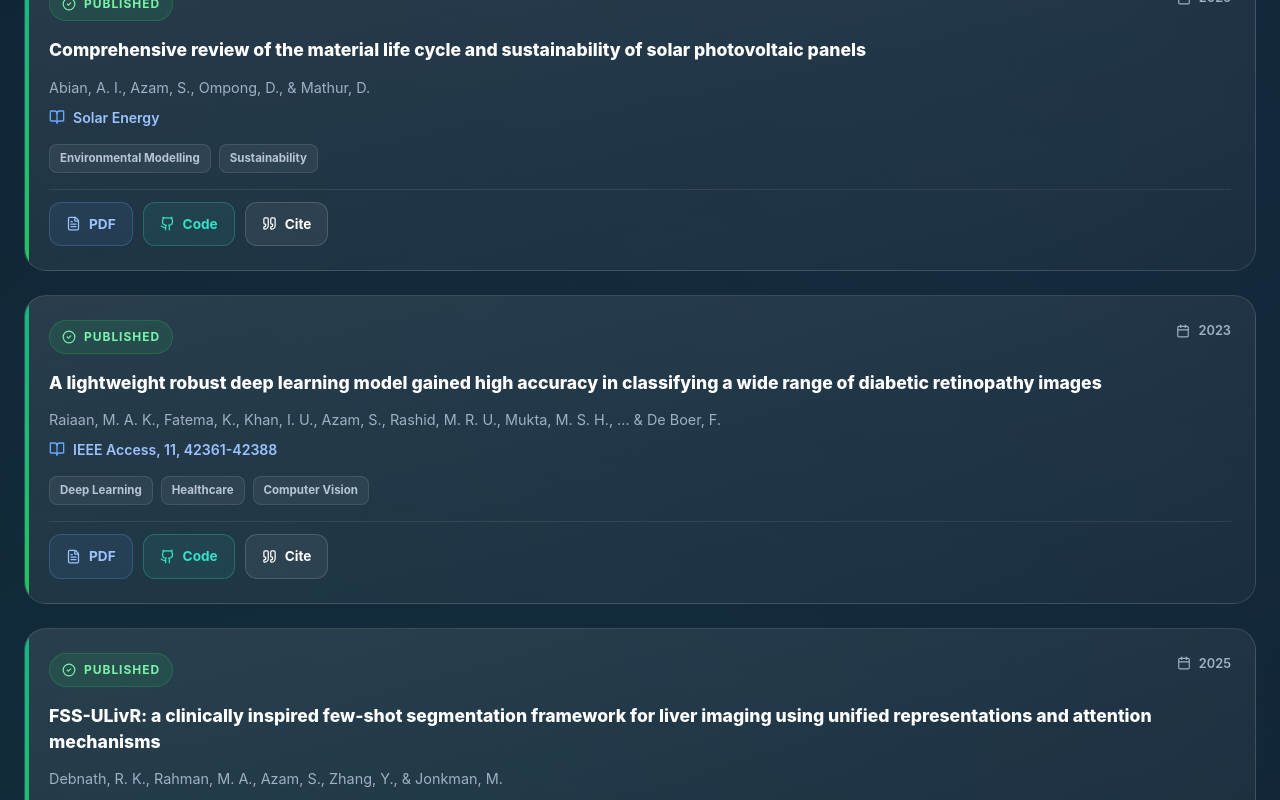
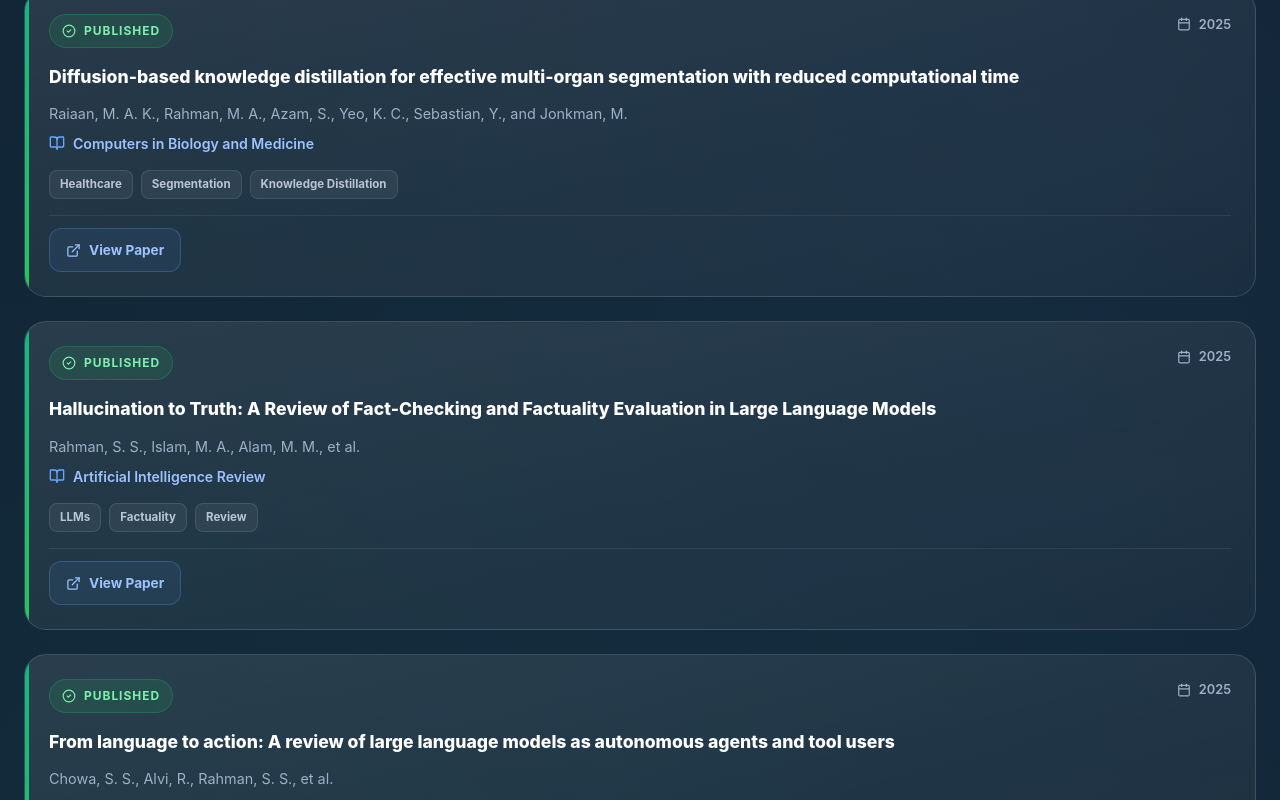
Before and after one commit to Abdu11ahMamun/aaiins, a React (Vite) app: page /publications in a window 1280 px wide. Shown: the part 1520-2320 px from the top of the page. Built offline with nearby package versions, Linux system fonts and the light colour scheme.

Commit message:
feat: enhance Home, Mentors, and Publications pages with improved interactivity and new publication entries

```diff
--- a/src/pages/Publications.jsx
+++ b/src/pages/Publications.jsx
@@ -1,5 +1,5 @@
 import { motion, AnimatePresence } from 'framer-motion';
-import { CheckCircle2, HourglassIcon, FileText, Github, Quote, Search, Filter, X, Calendar, BookOpen, Sparkles } from 'lucide-react';
+import { CheckCircle2, HourglassIcon, Search, Filter, X, Calendar, BookOpen, Sparkles, ExternalLink } from 'lucide-react';
 import { useState, useMemo } from 'react';
 
 function Publications() {
@@ -10,12 +10,49 @@ function Publications() {
 
   const publishedPapers = [
     {
+      title: 'HANS-Net: Hyperbolic convolution and adaptive temporal attention for accurate and generalizable liver and tumor segmentation in CT imaging',
+      authors: 'Abian, A. I., Debnath, R. K., Rahman, M. A., et al.',
+      year: '2025',
+      journal: 'IEEE Transactions on Radiation and Plasma Medical Sciences',
+      status: 'published',
+      tags: ['Healthcare', 'Segmentation', 'CT Imaging'],
+      url: 'https://ieeexplore.ieee.org/abstract/document/11355697'
+    },
+    {
       title: 'Atrous spatial pyramid pooling with Swin Transformer model for classification of gastrointestinal tract diseases from videos with enhanced explainability',
       authors: 'Abian, A. I., Raiaan, M. A. K., Jonkman, M., Islam, S. M. S., & Azam, S.',
       year: '2025',
       journal: 'Engineering Applications of Artificial Intelligence',
       status: 'published',
-      tags: ['Computer Vision', 'Deep Learning', 'Healthcare']
+      tags: ['Computer Vision', 'Deep Learning', 'Healthcare'],
+      url: 'https://doi.org/10.1016/j.engappai.2025.110656'
+    },
+    {
+      title: 'Diffusion-based knowledge distillation for effective multi-organ segmentation with reduced computational time',
+      authors: 'Raiaan, M. A. K., Rahman, M. A., Azam, S., Yeo, K. C., Sebastian, Y., and Jonkman, M.',
+      year: '2025',
+      journal: 'Computers in Biology and Medicine',
+      status: 'published',
+      tags: ['Healthcare', 'Segmentation', 'Knowledge Distillation'],
+      url: 'https://doi.org/10.1016/j.compbiomed.2025.111265'
+    },
+    {
+      title: 'Hallucination to Truth: A Review of Fact-Checking and Factuality Evaluation in Large Language Models',
+      authors: 'Rahman, S. S., Islam, M. A., Alam, M. M., et al.',
+      year: '2025',
+      journal: 'Artificial Intelligence Review',
+      status: 'published',
+      tags: ['LLMs', 'Factuality', 'Review'],
+      url: 'https://link.springer.com/article/10.1007/s10462-025-11454-w'
+    },
+    {
+      title: 'From language to action: A review of large language models as autonomous agents and tool users',
+      authors: 'Chowa, S. S., Alvi, R., Rahman, S. S., et al.',
+      year: '2025',
+      journal: 'Artificial Intelligence Review',
+      status: 'published',
+      tags: ['LLMs', 'Agents', 'Review'],
+      url: 'https://link.springer.com/article/10.1007/s10462-025-11471-9'
     },
     {
       title: 'Advancing skin cancer detection integrating a novel unsupervised classification and enhanced imaging techniques',
@@ -23,7 +60,8 @@ function Publications() {
       year: '2025',
       journal: 'CAAI Transactions on Intelligence Technology, 10(2), 474-493',
       status: 'published',
-      tags: ['Machine Learning', 'Healthcare', 'Image Processing']
+      tags: ['Machine Learning', 'Healthcare', 'Image Processing'],
+      url: 'https://doi.org/10.1049/cit2.12410'
     },
     {
       title: 'Comprehensive review of the material life cycle and sustainability of solar photovoltaic panels',
@@ -31,7 +69,8 @@ function Publications() {
       year: '2025',
       journal: 'Solar Energy',
       status: 'published',
-      tags: ['Environmental Modelling', 'Sustainability']
+      tags: ['Environmental Modelling', 'Sustainability'],
+      url: 'https://doi.org/10.1016/j.solener.2025.113927'
     },
     {
       title: 'A lightweight robust deep learning model gained high accuracy in classifying a wide range of diabetic retinopathy images',
@@ -39,7 +78,17 @@ function Publications() {
       year: '2023',
       journal: 'IEEE Access, 11, 42361-42388',
       status: 'published',
-      tags: ['Deep Learning', 'Healthcare', 'Computer Vision']
+      tags: ['Deep Learning', 'Healthcare', 'Computer Vision'],
+      url: 'https://doi.org/10.1109/ACCESS.2023.3272228'
+    },
+    {
+      title: 'Predicting Postresection Colorectal Liver Metastases Recurrence Using Advanced Graph Neural Networks with Explainability and Causal Inference',
+      authors: 'Ahmed, J., Rahman, M. A., Raiaan, M. A. K., and Azam, S.',
+      year: '2025',
+      journal: 'Advanced Intelligent Systems',
+      status: 'published',
+      tags: ['Healthcare', 'Graph Neural Networks', 'Causal Inference'],
+      url: 'https://doi.org/10.1002/aisy.202500596'
     },
     {
       title: 'FSS-ULivR: a clinically inspired few-shot segmentation framework for liver imaging using unified representations and attention mechanisms',
@@ -47,7 +96,8 @@ function Publications() {
       year: '2025',
       journal: 'Journal of Cancer Research and Clinical Oncology, 151(7), 1-23',
       status: 'published',
-      tags: ['Healthcare', 'Segmentation', 'Deep Learning']
+      tags: ['Healthcare', 'Segmentation', 'Deep Learning'],
+      url: 'https://doi.org/10.1007/s00432-025-06256-0'
     },
     {
       title: 'Cervical spine fracture detection utilizing YOLOv8 and deep attention-based vertebrae classification ensuring XAI',
@@ -55,7 +105,8 @@ function Publications() {
       year: '2025',
       journal: 'Biomedical Signal Processing and Control, 101, 107228',
       status: 'published',
-      tags: ['Computer Vision', 'Healthcare', 'XAI']
+      tags: ['Computer Vision', 'Healthcare', 'XAI'],
+      url: 'https://doi.org/10.1016/j.bspc.2024.107228'
     },
     {
       title: 'A computer-aided diagnostic system to identify diabetic retinopathy, utilizing a modified compact convolutional transformer and low-resolution images to reduce computation time',
@@ -63,7 +114,8 @@ function Publications() {
       year: '2023',
       journal: 'Biomedicines, 11(6), 1566',
       status: 'published',
-      tags: ['Healthcare', 'Deep Learning', 'Transformers']
+      tags: ['Healthcare', 'Deep Learning', 'Transformers'],
+      url: 'https://doi.org/10.3390/biomedicines11061566'
     },
     {
       title: 'An Innovative Coverage Path Planning Approach for UAVs to Boost Precision Agriculture and Rescue Operations',
@@ -71,7 +123,8 @@ function Publications() {
       year: '2025',
       journal: 'International Journal of Intelligent Systems, 2025(1), 4700518',
       status: 'published',
-      tags: ['Optimization', 'UAV', 'Agriculture']
+      tags: ['Optimization', 'UAV', 'Agriculture'],
+      url: 'https://doi.org/10.1155/int/4700518'
     },
     {
       title: 'Advanced Biomedical Imaging for Identifying Blood Cell Type: Integrating Segmentation, Feature Extraction, and GraphSage Model',
@@ -79,7 +132,8 @@ function Publications() {
       year: '2025',
       journal: 'Biomedical Engineering Advances, 100174',
       status: 'published',
-      tags: ['Healthcare', 'Graph Neural Networks', 'Computer Vision']
+      tags: ['Healthcare', 'Graph Neural Networks', 'Computer Vision'],
+      url: 'https://doi.org/10.1016/j.bea.2025.100174'
     },
     {
       title: 'A review on large language models: Architectures, applications, taxonomies, open issues, and challenges',
@@ -87,7 +141,8 @@ function Publications() {
       year: '2024',
       journal: 'IEEE Access',
       status: 'published',
-      tags: ['LLMs', 'NLP', 'Review']
+      tags: ['LLMs', 'NLP', 'Review'],
+      url: 'https://doi.org/10.1016/j.bspc.2024.106279'
     },
     {
       title: 'Automated diagnosis of respiratory diseases from lung ultrasound videos ensuring XAI: An innovative hybrid model approach',
@@ -95,7 +150,8 @@ function Publications() {
       year: '2024',
       journal: 'Frontiers in Computer Science',
       status: 'published',
-      tags: ['Healthcare', 'XAI', 'Deep Learning']
+      tags: ['Healthcare', 'XAI', 'Deep Learning'],
+      url: 'https://doi.org/10.3389/fcomp.2024.1438126'
     },
     {
       title: 'Enhancing cervical cancer diagnosis with graph convolution network: AI-powered segmentation, feature analysis, and classification for early detection',
@@ -103,7 +159,17 @@ function Publications() {
       year: '2024',
       journal: 'Multimedia Tools and Applications, 83(30), 75343-75367',
       status: 'published',
-      tags: ['Healthcare', 'Graph Neural Networks', 'Cancer Detection']
+      tags: ['Healthcare', 'Graph Neural Networks', 'Cancer Detection'],
+      url: 'https://doi.org/10.1007/s11042-024-18608-y'
+    },
+    {
+      title: 'A Dual-Stage Framework for Cardiovascular Abnormalities Diagnosis from ECG Signals Using CA-GNN and Semi-Supervised Autoencoders',
+      authors: 'Fahad, N. M., Rahman, M. A., Jakarea, Md., Jonkman, M., & Azam, S.',
+      year: '2025',
+      journal: 'Signal, Image, and Video Processing',
+      status: 'published',
+      tags: ['Healthcare', 'Graph Neural Networks', 'ECG'],
+      url: 'https://link.springer.com/article/10.1007/s11760-025-05042-2'
     }
   ];
 
@@ -114,23 +180,8 @@ function Publications() {
       year: '2025',
       journal: 'IEEE Transactions on Big Data, Manuscript ID: TBD-2025-10-0603',
       status: 'under-review',
-      tags: ['AutoML', 'NAS', 'Biodiversity']
-    },
-    {
-      title: 'Hallucination to Truth: A Review of Fact-Checking and Factuality Evaluation in Large Language Models',
-      authors: 'Rahman, S. S., Islam, M. A., Alam, M. M., et al.',
-      year: '2025',
-      journal: 'Artificial Intelligence Review, Submission ID 50a23270-f0ea-490a-8069-81cd72698607',
-      status: 'under-review',
-      tags: ['LLMs', 'Factuality', 'Review']
-    },
-    {
-      title: 'From language to action: A review of large language models as autonomous agents and tool users',
-      authors: 'Chowa, S. S., Alvi, R., Rahman, S. S., et al.',
-      year: '2025',
-      journal: 'Artificial Intelligence Review, Submission ID e5d7ea95-915d-43aa-81c6-3ceb6b25d5b0',
-      status: 'under-review',
-      tags: ['LLMs', 'Agents', 'Review']
+      tags: ['AutoML', 'NAS', 'Biodiversity'],
+      url: 'https://arxiv.org/abs/2510.05888'
     },
     {
       title: 'Quantitative Measurement of Parkinson Disease Progression Using DaTscan Radiomics and Clinical Features with a Machine Learning Based Approach',
@@ -154,7 +205,8 @@ function Publications() {
       year: '2025',
       journal: 'Expert Systems With Applications (Submission ID: ESWAD-25-24228)',
       status: 'under-review',
-      tags: ['Computer Vision', 'Healthcare', 'Attention']
+      tags: ['Computer Vision', 'Healthcare', 'Attention'],
+      url: 'https://doi.org/10.48550/arXiv.2509.05913'
     },
     {
       title: 'ARIONet: An Advanced Self-supervised Contrastive Representation Network for Birdsong Classification and Future Frame Prediction',
@@ -162,15 +214,8 @@ function Publications() {
       year: '2025',
       journal: 'Applied Acoustics (Submission ID: APAC-D-25-02248)',
       status: 'under-review',
-      tags: ['Self-supervised', 'Audio', 'Biodiversity']
-    },
-    {
-      title: 'HANS-Net: Hyperbolic convolution and adaptive temporal attention for accurate and generalizable liver and tumor segmentation in CT imaging',
-      authors: 'Abian, A. I., Debnath, R. K., Rahman, M. A., et al.',
-      year: '2025',
-      journal: 'IEEE Transactions on Radiation and Plasma Medical Sciences. Manuscript ID: TRPMS-2025-0266',
-      status: 'under-review',
-      tags: ['Healthcare', 'Segmentation', 'Hyperbolic Learning']
+      tags: ['Self-supervised', 'Audio', 'Biodiversity'],
+      url: 'https://doi.org/10.48550/arXiv.2510.00522'
     },
     {
       title: 'A source-free approach for domain adaptation via multiview image transformation and latent space consistency',
@@ -210,7 +255,8 @@ function Publications() {
       year: '2025',
       journal: 'ISPRS Journal of Photogrammetry and Remote Sensing. Manuscript ID: PHOTO-D-25-02551',
       status: 'under-review',
-      tags: ['Remote Sensing', 'Multi-modal', 'LLMs']
+      tags: ['Remote Sensing', 'Multi-modal', 'LLMs'],
+      url: 'https://doi.org/10.48550/arXiv.2509.11952'
     },
     {
       title: 'MO-SA: An Optimized Multi Objective Simulated Annealing Approach for Efficient Drone-Based Products Delivery',
@@ -256,9 +302,10 @@ function Publications() {
       title: 'PPORLD-EDNetLDCT: A Proximal Policy Optimization-Based Reinforcement Learning Framework for Adaptive Low-Dose CT Denoising',
       authors: 'Sutradhar, D., Debnath, R. K., Raiaan, M. A. K., et al.',
       year: '2025',
-      journal: 'International Journal of Intelligent Systems, Wiley. Manuscript ID : 3676394',
+      journal: 'International Journal of Intelligent Systems, Wiley. Manuscript ID: 3676394',
       status: 'under-review',
-      tags: ['Healthcare', 'Reinforcement Learning', 'Imaging']
+      tags: ['Healthcare', 'Reinforcement Learning', 'Imaging'],
+      url: 'https://doi.org/10.48550/arXiv.2509.03185'
     }
   ];
 
@@ -347,9 +394,17 @@ function Publications() {
         </div>
 
         {/* Title */}
-        <h3 className="text-[1.1rem] font-[760] leading-[1.5] mb-3 text-white group-hover:text-[#e8eef8] transition-colors duration-300">
-          {paper.title}
-        </h3>
+        {paper.url ? (
+          <a href={paper.url} target="_blank" rel="noreferrer" className="group/title inline-block mb-3">
+            <h3 className="text-[1.1rem] font-[760] leading-[1.5] text-white transition-colors duration-300 group-hover/title:text-[#9cc2ff]">
+              {paper.title}
+            </h3>
+          </a>
+        ) : (
+          <h3 className="text-[1.1rem] font-[760] leading-[1.5] mb-3 text-white group-hover:text-[#e8eef8] transition-colors duration-300">
+            {paper.title}
+          </h3>
+        )}
 
         {/* Authors */}
         <p className="text-[0.9rem] text-[#9fb0c7] mb-2 leading-[1.6]">
@@ -378,34 +433,23 @@ function Publications() {
 
         {/* Action buttons */}
         <div className="flex gap-2.5 flex-wrap pt-3 border-t border-white/[0.08]">
-          <motion.button
-            whileHover={{ scale: 1.05, y: -2 }}
-            whileTap={{ scale: 0.98 }}
-            className="inline-flex items-center gap-2 px-4 py-2.5 rounded-[12px] border border-[#68a8ff]/[0.25] bg-[#68a8ff]/[0.08] text-[#9cc2ff] text-[0.85rem] font-bold transition-all duration-300 hover:bg-[#68a8ff]/[0.15] hover:border-[#68a8ff]/[0.35] hover:shadow-[0_4px_16px_rgba(104,168,255,0.2)]"
-          >
-            <FileText size={15} />
-            PDF
-          </motion.button>
-
-          {paper.status === 'published' && (
-            <motion.button
+          {paper.url ? (
+            <motion.a
+              href={paper.url}
+              target="_blank"
+              rel="noreferrer"
               whileHover={{ scale: 1.05, y: -2 }}
               whileTap={{ scale: 0.98 }}
-              className="inline-flex items-center gap-2 px-4 py-2.5 rounded-[12px] border border-[#36e1c6]/[0.25] bg-[#36e1c6]/[0.08] text-[#36e1c6] text-[0.85rem] font-bold transition-all duration-300 hover:bg-[#36e1c6]/[0.15] hover:border-[#36e1c6]/[0.35] hover:shadow-[0_4px_16px_rgba(54,225,198,0.2)]"
+              className="inline-flex items-center gap-2 px-4 py-2.5 rounded-[12px] border border-[#68a8ff]/[0.25] bg-[#68a8ff]/[0.08] text-[#9cc2ff] text-[0.85rem] font-bold transition-all duration-300 hover:bg-[#68a8ff]/[0.15] hover:border-[#68a8ff]/[0.35] hover:shadow-[0_4px_16px_rgba(104,168,255,0.2)]"
             >
-              <Github size={15} />
-              Code
-            </motion.button>
+              <ExternalLink size={15} />
+              View Paper
+            </motion.a>
+          ) : (
+            <span className="inline-flex items-center gap-2 px-4 py-2.5 rounded-[12px] border border-white/[0.12] bg-white/[0.05] text-[#9fb0c7] text-[0.85rem] font-bold">
+              Link Not Public Yet
+            </span>
           )}
-
-          <motion.button
-            whileHover={{ scale: 1.05, y: -2 }}
-            whileTap={{ scale: 0.98 }}
-            className="inline-flex items-center gap-2 px-4 py-2.5 rounded-[12px] border border-white/[0.15] bg-white/[0.06] text-white text-[0.85rem] font-bold transition-all duration-300 hover:bg-white/[0.10] hover:border-white/[0.25]"
-          >
-            <Quote size={15} />
-            Cite
-          </motion.button>
         </div>
       </div>
 
```
Also changed, not shown: src/pages/Home.jsx (+0 -41 lines), src/pages/Mentors.jsx (+16 -1 lines).
